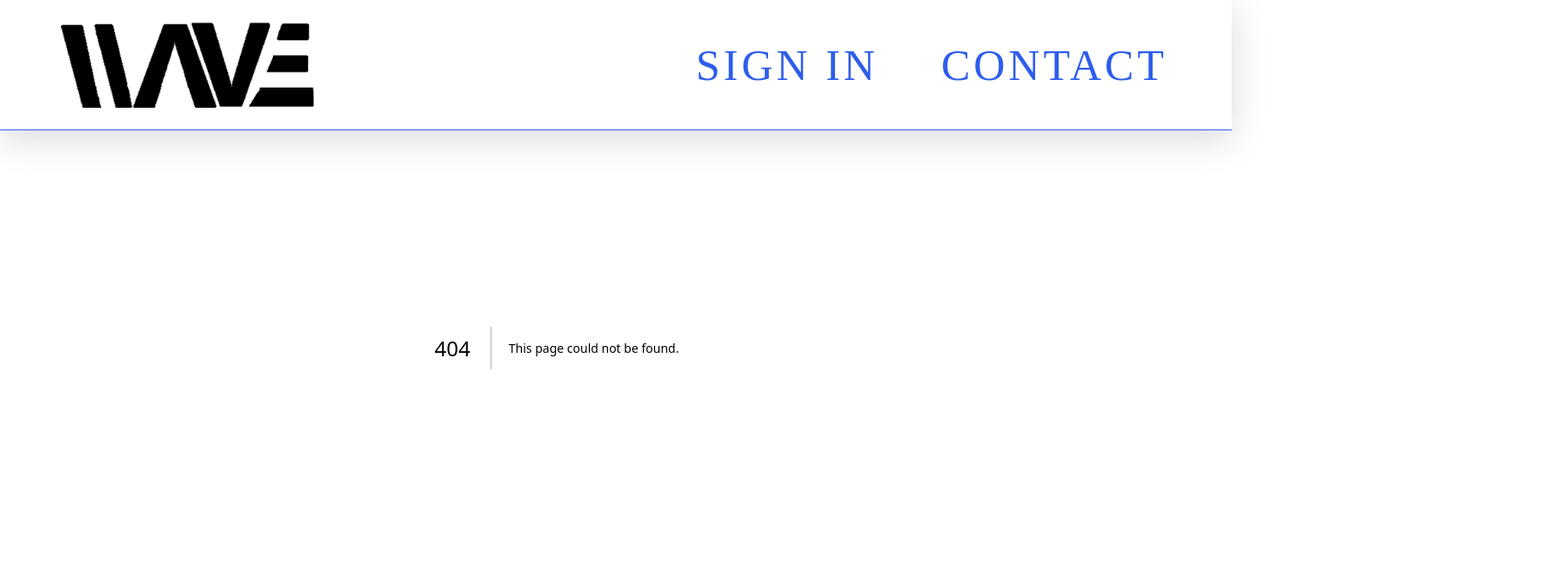
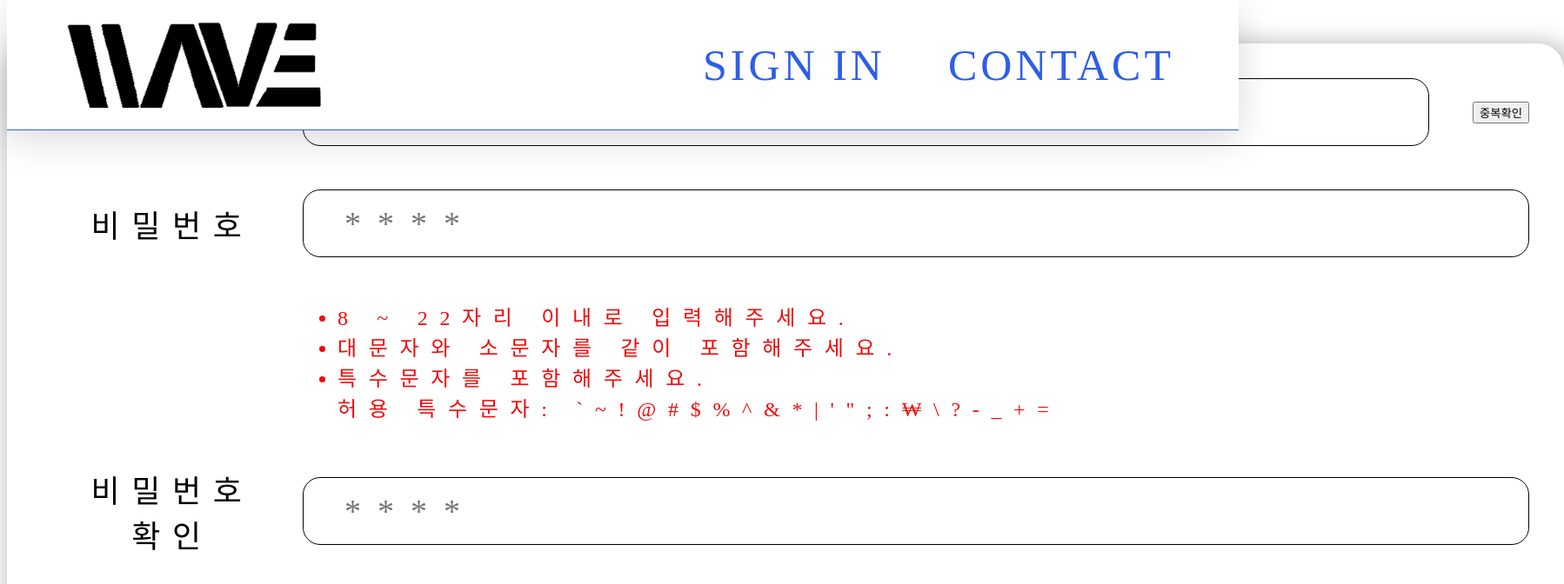
Before and after one commit to ggomabbang/dongarimart, a Next.js app: page /login/signup in a window 1280 px wide. Before the commit this address had no page. Shown: the top 672 px of the page at 87% size, 1798 px wide, since content can reach past the window. Built offline with nearby package versions, Linux system fonts and the light colour scheme.

Commit message:
login/signup update
+ password condition logic

```diff
--- a/app/login/page.js
+++ b/app/login/page.js
@@ -13,8 +13,8 @@ export default function Home() {
                     <input id='id' className={Styles.InputBox} placeholder='ID'/>
                     <input id='pw' className={Styles.InputBox} placeholder='PW'/>
                     <div className={Styles.Bottom}>
-                        <Link href={'/signup'}>가입하기</Link>
-                        <Link href={'/fidpw'}>ID/PW찾기</Link>
+                        <Link href={'/login/signup'}>가입하기</Link>
+                        <Link href={'/login/fidpw'}>ID/PW찾기</Link>
                     </div>
                 </div>
                 <button className={Styles.LoginBtn}
--- /dev/null
+++ b/app/login/signup/SignUp.module.css
@@ -0,0 +1,86 @@
+.Panel{
+  margin-top: 50px;
+  display: flex;
+  width: 1790px;
+  flex-direction: column;
+  justify-content: center;
+  align-items: center;
+  gap: 30px;
+}
+
+.Input {
+  display: flex;
+  padding: 40px;
+  flex-direction: column;
+  align-items: flex-end;
+  gap: 50px;
+  align-self: stretch;
+
+  border-radius: 30px;
+  background: #FFF;
+  box-shadow: 5px 5px 25px 7px rgba(0, 0, 0, 0.25);
+}
+
+.HorizonBox{
+  display: flex;
+  align-items: center;
+  align-self: stretch;
+}
+
+.Left {
+  display: flex;
+  width: 300px;
+  justify-content: center;
+  align-items: center;
+  gap: 10px;
+
+  color: #000;
+  text-align: center;
+  font-family: Noto Sans KR;
+  font-size: 36px;
+  font-style: normal;
+  font-weight: 500;
+  line-height: normal;
+  letter-spacing: 13.68px;
+}
+
+.Right {
+  display: flex;
+  align-items: center;
+  gap: 50px;
+  flex: 1 0 0;
+}
+
+.InputBox {
+  display: flex;
+  padding: 16px 47px;
+  align-items: center;
+  gap: 10px;
+  flex: 1 0 0;
+
+  border-radius: 20px;
+  border: 1px solid #000;
+  background: #FFF;
+
+  color: rgba(0, 0, 0, 0.30);
+  font-family: Noto Sans KR;
+  font-size: 38px;
+  font-style: normal;
+  font-weight: 500;
+  line-height: normal;
+  letter-spacing: 19px;
+}
+
+.Right ul {
+  margin: 0px;
+}
+.Right li {
+  list-style-type: disc;
+  color: #F10909;
+  font-family: Noto Sans KR;
+  font-size: 24px;
+  font-style: normal;
+  font-weight: 500;
+  line-height: normal;
+  letter-spacing: 13.68px;
+}
--- /dev/null
+++ b/app/login/signup/page.js
@@ -0,0 +1,120 @@
+'use client'
+
+import Styles from './SignUp.module.css';
+import { useState, useEffect } from 'react';
+
+export default function SignUp() {
+  const [pwStyle, setPwStyle] = useState({
+    1: false,
+    2: false,
+    3: false,
+  });
+  const [pwCheck, setPwCheck] = useState(false);
+
+  return (
+    <div className={Styles.Panel}>
+      <div className={Styles.Input}>
+        <div className={Styles.HorizonBox}>
+          <text className={Styles.Left}>ID</text>
+          <div className={Styles.Right}>
+            <input
+              placeholder='ID'
+              className={Styles.InputBox}
+              id='ID_box'
+            />
+            <button className={Styles.BlueButton}>중복확인</button>
+          </div>
+        </div>
+
+        <div className={Styles.HorizonBox}>
+          <text className={Styles.Left}>비밀번호</text>
+          <div className={Styles.Right}>
+            <input
+              placeholder='****'
+              className={Styles.InputBox}
+              type='password'
+              id='password'
+              onChange={(e)=>{
+                const pw = e.target.value;
+                const newStyle = pwStyle;
+
+                if (8 <= pw.length && pw.length <= 22) {
+                  newStyle[1] = true;
+                } else {
+                  newStyle[1] = false;
+                }
+
+                if (pw != pw.toUpperCase() && pw != pw.toLowerCase()) {
+                  newStyle[2] = true;
+                } else {
+                  newStyle[2] = false;
+                }
+
+                if (/[`~!@#$%^&*|'";:₩\\?-_+=]/g.test(pw)) {
+                  newStyle[3] = true;
+                } else {
+                  newStyle[3] = false;
+                }
+
+                console.log(newStyle);
+                setPwStyle({...newStyle});
+              }}
+            />
+          </div>
+        </div>
+
+        <div className={Styles.HorizonBox}>
+          <text className={Styles.Left}></text>
+          <div className={Styles.Right}>
+            <ul>
+              <li id={'pw_1'} style={{display: pwStyle[1] ? 'none' : 'list-item'}}>8 ~ 22자리 이내로 입력해주세요.</li>
+              <li id={'pw_2'} style={{display: pwStyle[2] ? 'none' : 'list-item'}}>대문자와 소문자를 같이 포함해주세요.</li>
+              <li id={'pw_3'} style={{display: pwStyle[3] ? 'none' : 'list-item'}}>특수문자를 포함해주세요. <br/>허용 특수문자: `~!@#$%^&*|'";:₩\?-_+=</li>
+            </ul>
+          </div>
+        </div>
+
+        <div className={Styles.HorizonBox}>
+          <text className={Styles.Left}>비밀번호<br/>확인</text>
+          <div className={Styles.Right}>
+            <input
+              placeholder='****'
+              className={Styles.InputBox}
+              type='password'
+              id='password_check'
+              onChange={(e) => {
+                const pw = e.target.value;
+
+                if (pw == document.getElementById('password').value) {
+                  setPwCheck(true);
+                } else {
+                  setPwCheck(false);
+                }
+              }}
+            />
+          </div>
+        </div>
+
+        <div className={Styles.HorizonBox}>
+          <text className={Styles.Left}></text>
+          <div className={Styles.Right}>
+            <ul>
+              <li id={'pw_check_1'} style={{display: pwCheck ? 'none' : 'list-item'}}>비밀번호가 일치하지 않습니다.</li>
+            </ul>
+          </div>
+        </div>
+
+        <div className={Styles.HorizonBox}>
+          <text className={Styles.Left}>이메일</text>
+          <div className={Styles.Right}>
+            <input
+              placeholder='ABC123@abc.com'
+              className={Styles.InputBox}
+              id='email'
+            />
+          </div>
+        </div>
+      </div>
+    </div>
+  );
+}
```
